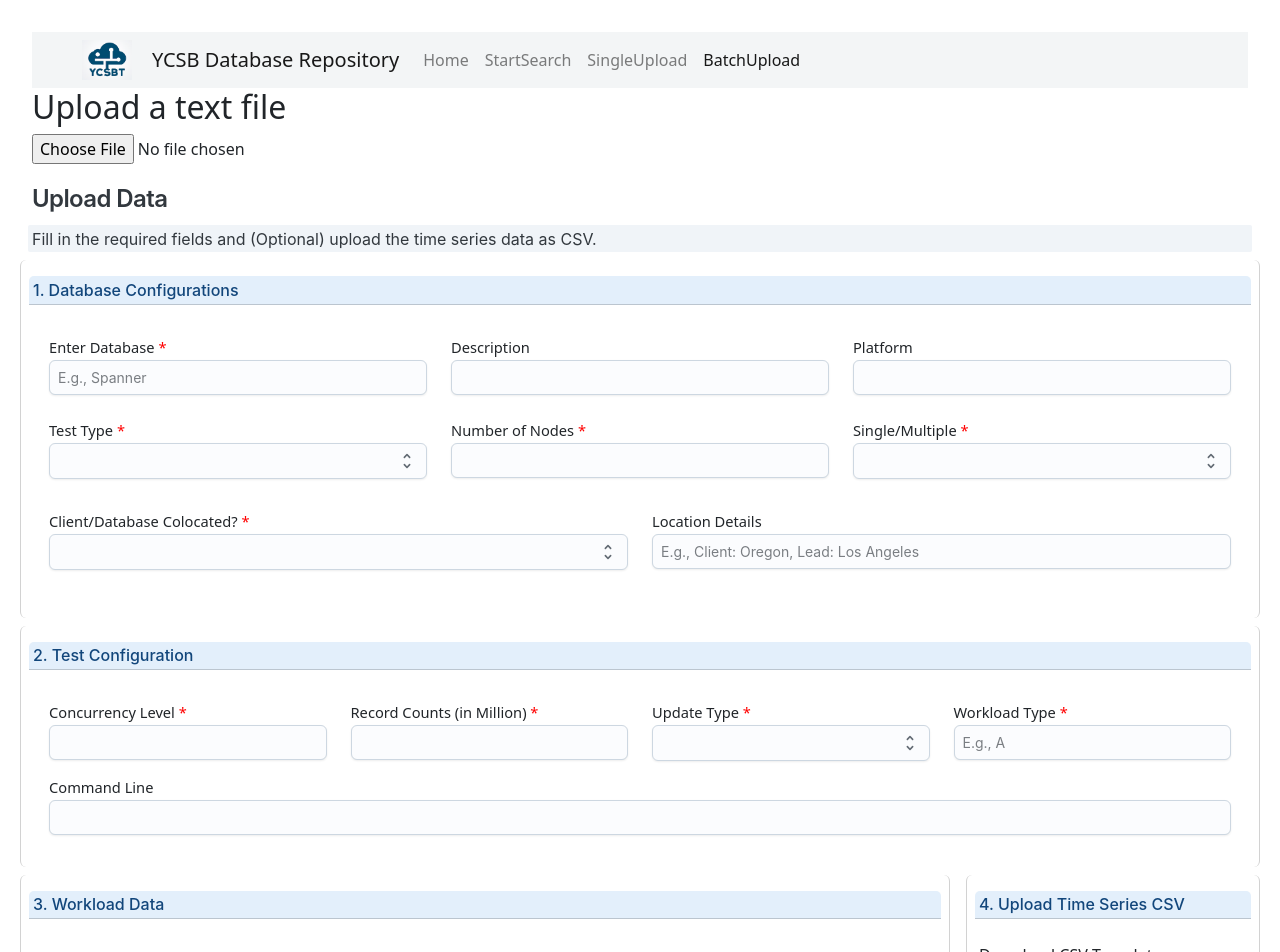
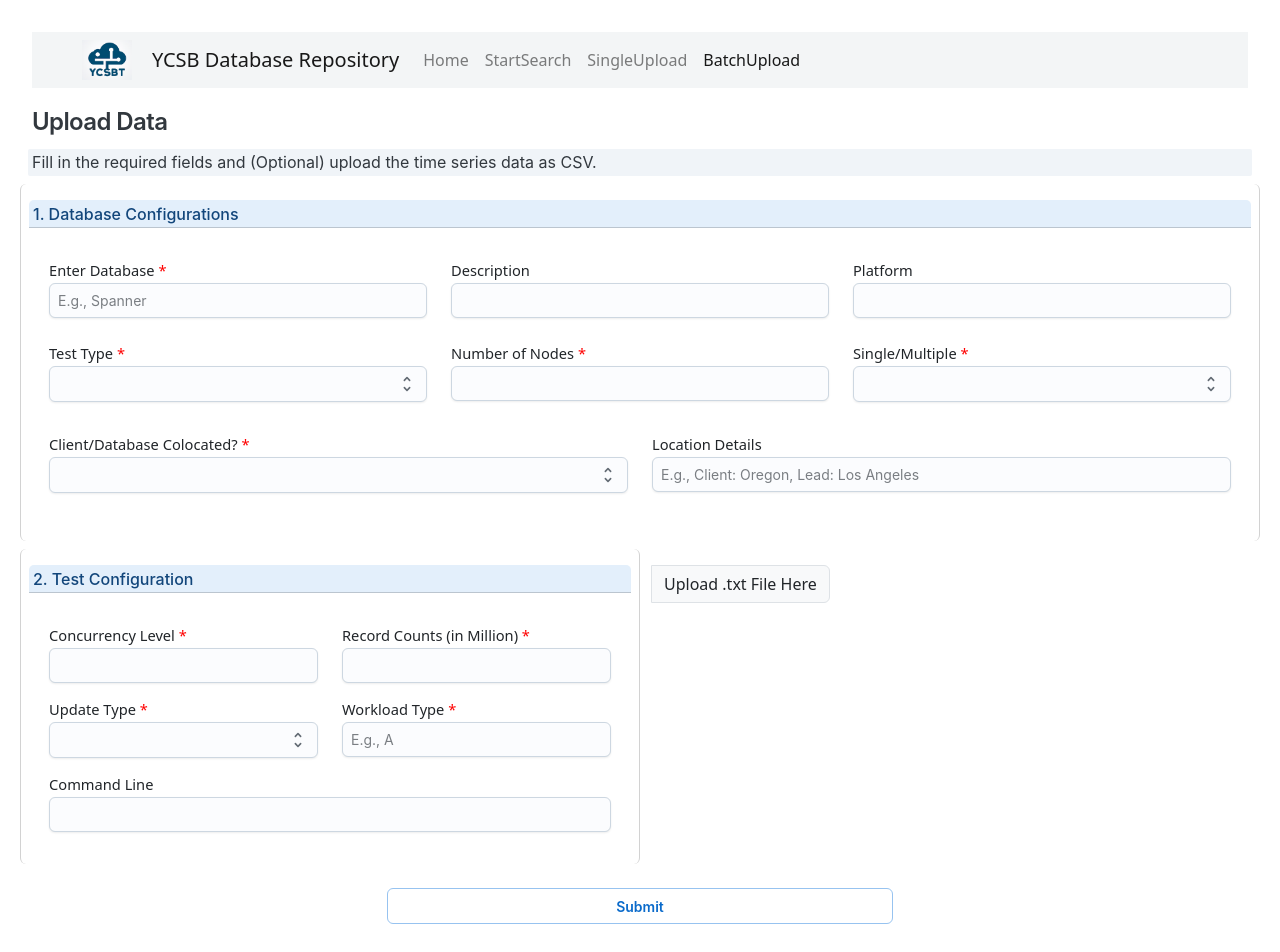
Before and after one commit to mereluo/ycsb-data-frontend, a React (Vite) app: page /batch-upload in a window 1280 px wide. Shown: the top 952 px of the page. Built offline with nearby package versions, Linux system fonts and the light colour scheme; the HTML template or start-up script is replaced by a standard one; a web font is replaced by a local one.

Commit message:
Implement upload txt file button

```diff
--- a/src/components/Upload/BatchUpload.jsx
+++ b/src/components/Upload/BatchUpload.jsx
@@ -43,8 +43,9 @@ function BatchUpload() {
             } else {
                 // Extract user-defined fields
                 const extractedData = extractUserDefinedFields(fileContent);
-
-                setUserDefinedFields(reformatUserDefinedFields(extractedData));
+                const userDefinedFields = reformatUserDefinedFields(extractedData);
+                setUserDefinedFields(userDefinedFields);
+                setFormState((prevState) => ({ ...prevState, userDefinedFields }));
             }
         };
 
@@ -120,6 +121,7 @@ function BatchUpload() {
     const handleSubmit = async (event) => {
         event.preventDefault();
         setLoading(true);
+        console.log(formState);
         try {
             const entity = await fetch(`${ServerPath}/api/workload/save`, {
                 method: "POST",
@@ -129,6 +131,7 @@ function BatchUpload() {
                 body: JSON.stringify(formState),
             });
             const result = await entity.json();
+            console.log("result: ", result);
             setSubmissionResult(result);
             setTablesHidden(false);
             setLoading(false);
@@ -142,18 +145,10 @@ function BatchUpload() {
     };
     return (
         <div>
-            <h2>Upload a text file</h2>
-            <input type="file" onChange={(e) => handleFileUpload(e)} />
             {/* <div>
                 <h3>File content:</h3>
                 <pre>{rawContent}</pre>
             </div> */}
-            {userDefinedFields && (
-                <div>
-                    <h3>User Defined Fields:</h3>
-                    <pre>{JSON.stringify(userDefinedFields, null, 2)}</pre>
-                </div>
-            )}
             <div className="mt-3">
                 <Typography color="neutral" level="h3" variant="plain" className="mb-2">
                     Upload Data
@@ -165,10 +160,21 @@ function BatchUpload() {
             <form onSubmit={(event) => handleSubmit(event)}>
                 <div className="question-container mt-2">
                     <DBForm isUpload={true} />
-                    <TestForm isUpload={true} />
-                    <WorkloadForm />
+                    <div className="row">
+                        <div className="col">
+                            <TestForm isUpload={true} />
+                        </div>
+                        <div className="col mt-4">
+                            <div class="input-group">
+                                <input type="file" id="txtFile" className="form-control" hidden onChange={(e) => handleFileUpload(e)} required />
+                                <label for="txtFile" className="input-group-text">
+                                    Upload .txt File Here
+                                </label>
+                            </div>
+                            {userDefinedFields && <pre style={{ fontSize: "8pt" }}>{JSON.stringify(userDefinedFields, null, 2)}</pre>}
+                        </div>
+                    </div>
                 </div>
-
                 <div className="mt-3 text-center">
                     {loading ? (
                         <Button className="col-md-5" variant="outlined" startDecorator={<CircularProgress variant="solid" />}>
--- a/src/components/Upload/SingleUpload.jsx
+++ b/src/components/Upload/SingleUpload.jsx
@@ -24,6 +24,7 @@ function SingleUpload() {
     const handleSubmit = async (event) => {
         event.preventDefault();
         setLoading(true);
+        console.log(formState);
         try {
             const entity = await fetch(`${ServerPath}/api/workload/save`, {
                 method: "POST",
```
